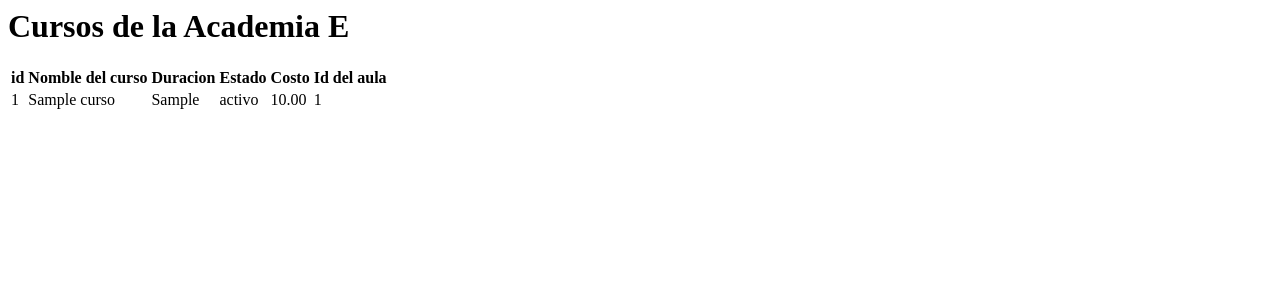
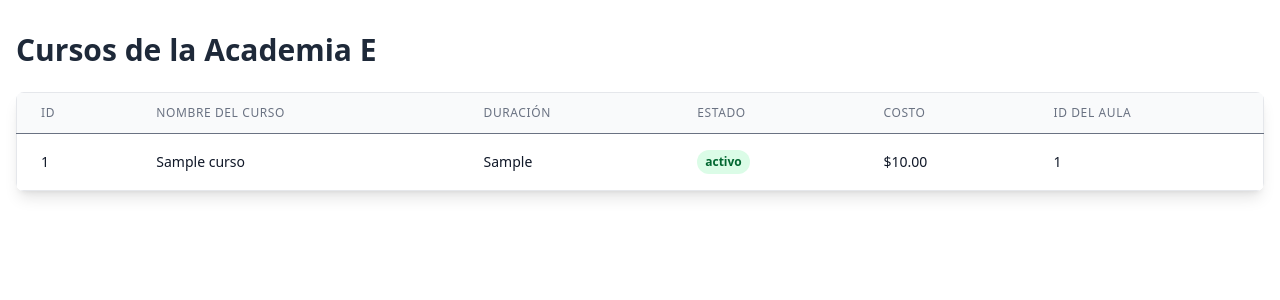
Before and after one commit to Just-a-Spider/lp2-project, a PHP site: page /modules/cursos/views/verCursos.php in a window 1280 px wide. Shown: the top 300 px of the page. Run offline with PHP 8.4, Linux system fonts and the light colour scheme; tables that the repository leaves empty hold one stand-in row (values such as "Sample post").

Commit message:
mejora visual de el ver usuario

```diff
--- a/modules/cursos/views/verCursos.php
+++ b/modules/cursos/views/verCursos.php
@@ -3,31 +3,44 @@
 $curs = new CursosController();
 $cursos = $curs->mostrar();
 ?>
-<h1 class="mt-5">Cursos de la Academia E</h1>
-<table class="table">
-    <thead>
+<head>
+    <meta charset="UTF-8">
+    <meta name="viewport" content="width=device-width, initial-scale=1.0">
+    <script src="https://cdn.jsdelivr.net/npm/@tailwindcss/browser@4"></script>
+</head>
+<body>
+    <div class="container mx-auto px-4 py-8">
+        <h1 class="text-3xl font-bold text-gray-800 mb-6">Cursos de la Academia E</h1>
+
+        <div class="overflow-x-auto shadow-lg rounded-lg">
+            <table class="min-w-full bg-white border border-gray-200">
+                <thead class="bg-gray-50">
                     <tr>
-            <th>id</th>
-            <th>Nomble del curso</th>
-            <th>Duracion</th>
-            <th>Estado</th>
-            <th>Costo</th>
-            <th>Id del aula</th>
+                        <th class="px-6 py-3 text-left text-xs font-medium text-gray-500 uppercase tracking-wider border-b">ID</th>
+                        <th class="px-6 py-3 text-left text-xs font-medium text-gray-500 uppercase tracking-wider border-b">Nombre del curso</th>
+                        <th class="px-6 py-3 text-left text-xs font-medium text-gray-500 uppercase tracking-wider border-b">Duración</th>
+                        <th class="px-6 py-3 text-left text-xs font-medium text-gray-500 uppercase tracking-wider border-b">Estado</th>
+                        <th class="px-6 py-3 text-left text-xs font-medium text-gray-500 uppercase tracking-wider border-b">Costo</th>
+                        <th class="px-6 py-3 text-left text-xs font-medium text-gray-500 uppercase tracking-wider border-b">ID del aula</th>
                     </tr>
                 </thead>
-    <tbody>
+                <tbody class="bg-white divide-y divide-gray-200">
                 <?php
                 foreach($cursos as $curso){
-        echo "<tr>
-                <td>".$curso["id_curso"]."</td>
-                <td>".$curso["nombre_curso"]."</td>
-                <td>".$curso["duracion"]."</td>
-                <td>".$curso["estado"]."</td>
-                <td>".$curso["costo"]."</td>
-                <td>".$curso["id_aula"]."</td>
+                    echo "<tr class='hover:bg-gray-50 transition-colors duration-200'>
+                            <td class='px-6 py-4 whitespace-nowrap text-sm font-medium text-gray-900'>".$curso["id_curso"]."</td>
+                            <td class='px-6 py-4 whitespace-nowrap text-sm text-gray-900'>".$curso["nombre_curso"]."</td>
+                            <td class='px-6 py-4 whitespace-nowrap text-sm text-gray-900'>".$curso["duracion"]."</td>
+                            <td class='px-6 py-4 whitespace-nowrap'>
+                                <span class='inline-flex px-2 py-1 text-xs font-semibold rounded-full bg-green-100 text-green-800'>".$curso["estado"]."</span>
+                            </td>
+                            <td class='px-6 py-4 whitespace-nowrap text-sm font-medium text-gray-900'>$".$curso["costo"]."</td>
+                            <td class='px-6 py-4 whitespace-nowrap text-sm text-gray-900'>".$curso["id_aula"]."</td>
                         </tr>";
-
                 }
                 ?>
                 </tbody>
             </table>
+        </div>
+    </div>
+</body>
```
Lines whose indentation alone changed are shown as unchanged.
